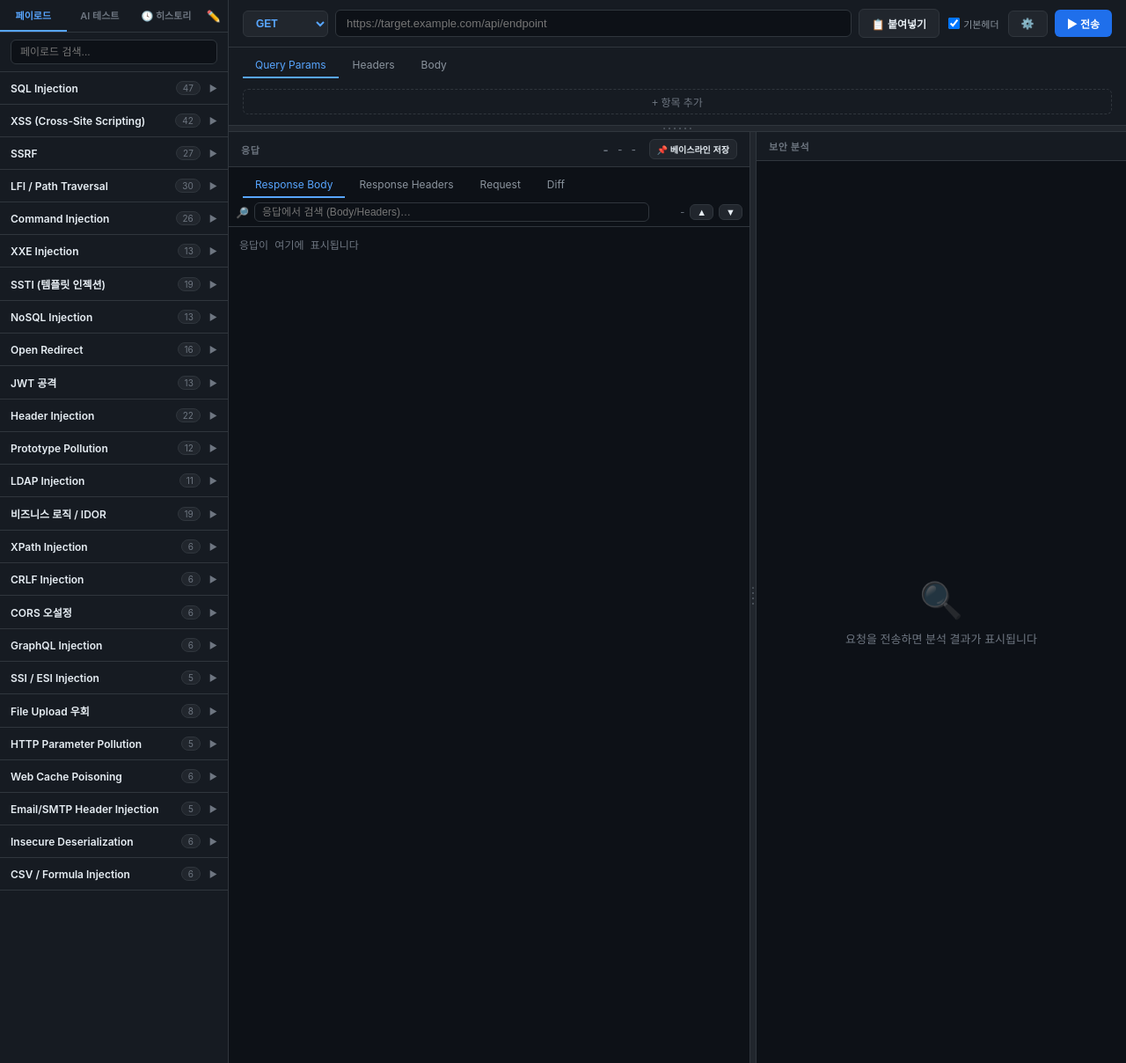
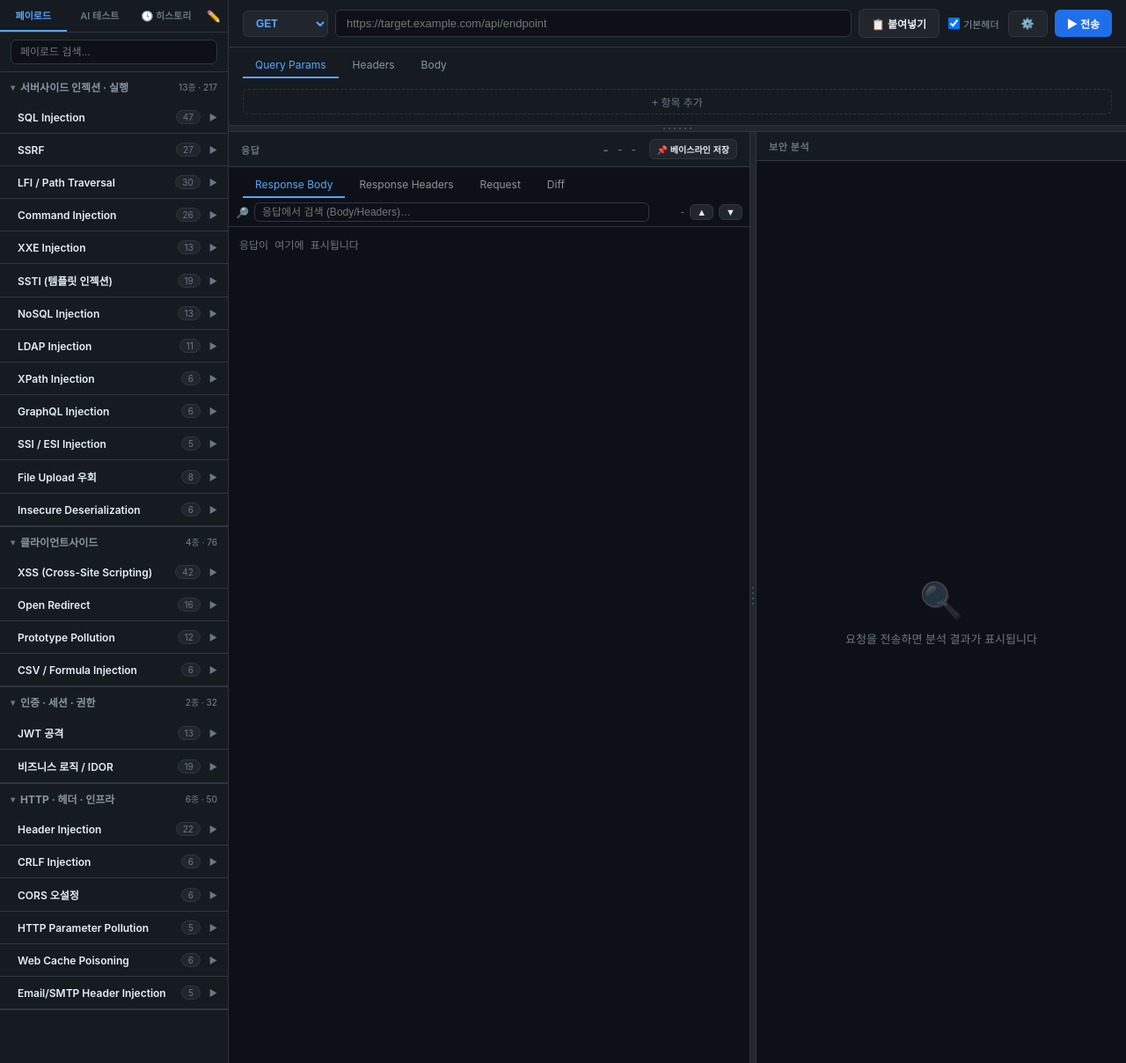
Before and after one commit to leesihyeon1/EventProbe, a FastAPI app: page / in a window 1280 px wide. Shown: the part 48-1256 px from the top of the page at 88% size. Run offline with FastAPI, Linux system fonts and the light colour scheme.

Commit message:
feat(ui): 페이로드 사이드바 4그룹 3단 구조 (그룹→카테고리→payload)
- 카테고리에 group 필드 부여: 서버사이드/클라이언트사이드/인증·권한/HTTP·인프라
- 사이드바를 그룹(펼침) → 카테고리(펼침) → payload 3단으로 렌더, 그룹별 종수·payload수 표시
- 그룹 접기/펼치기(toggleSidebarGroup), 검색 시 빈 그룹 자동 숨김 + 매칭 카테고리 펼침
- 커스텀/AI 변형은 '커스텀 / AI' 그룹으로

Co-Authored-By: Claude Opus 4.8 <noreply@anthropic.com>

```diff
--- a/frontend/static/css/style.css
+++ b/frontend/static/css/style.css
@@ -1752,3 +1752,18 @@ mark.search-hit.current { background: #f0a500; color: #1a1a1a; }
 /* 페이로드 출처 링크 */
 .payload-item .payload-ref { margin-left:auto; font-size:11px; color:var(--text-muted); text-decoration:none; opacity:.6; padding:0 4px; }
 .payload-item .payload-ref:hover { color:var(--accent); opacity:1; }
+
+/* 사이드바 상위 그룹 (그룹 → 카테고리 → payload 3단) */
+.sidebar-group { border-bottom: 1px solid var(--border); }
+.sidebar-group-header {
+  display: flex; align-items: center; gap: 6px; padding: 8px 12px; cursor: pointer;
+  font-size: 12px; font-weight: 700; color: var(--text-secondary);
+  background: var(--bg-secondary); user-select: none; text-transform: none;
+}
+.sidebar-group-header:hover { color: var(--text-primary); }
+.sidebar-group-header .group-chevron { font-size: 10px; transition: transform .15s; color: var(--text-muted); }
+.sidebar-group:not(.open) .group-chevron { transform: rotate(-90deg); }
+.sidebar-group-header .group-name { flex: 1; }
+.sidebar-group-header .group-count { font-size: 10px; font-weight: 500; color: var(--text-muted); }
+.sidebar-group:not(.open) .sidebar-group-body { display: none; }
+.sidebar-group-body .category-header { padding-left: 20px; }
--- a/frontend/static/js/app.js
+++ b/frontend/static/js/app.js
@@ -416,25 +416,27 @@ async function loadSidebar() {
     ...aiCat,
     ...state.payloads.categories,
     ...customState.categories.filter(c => c.payloads.length > 0).map(c => ({
-      ...c, _custom: true
+      ...c, _custom: true, group: 'custom'
     })),
   ];
   // 벌크 모달용 전체 목록 저장
   state.payloads._allCategories = allCategories;
 
-  const container = document.getElementById('sidebarList');
-  container.innerHTML = '';
-
-  allCategories.forEach(cat => {
-    const group = document.createElement('div');
-    group.className = 'category-group';
-    group.dataset.catId = cat.id;
-
+  // 상위 그룹 정의(펼침 순서)
+  const GROUP_DEFS = [
+    { id: 'custom', name: '커스텀 / AI' },
+    { id: 'server', name: '서버사이드 인젝션 · 실행' },
+    { id: 'client', name: '클라이언트사이드' },
+    { id: 'auth',   name: '인증 · 세션 · 권한' },
+    { id: 'http',   name: 'HTTP · 헤더 · 인프라' },
+  ];
+
+  const catHtml = (cat) => {
     const customBadge = cat._custom
       ? `<span style="font-size:9px;color:var(--accent);background:rgba(88,166,255,.12);border:1px solid rgba(88,166,255,.3);border-radius:4px;padding:1px 5px;margin-right:2px">커스텀</span>`
       : '';
-
-    group.innerHTML = `
+    return `
+      <div class="category-group" data-cat-id="${escapeHtml(cat.id)}">
         <div class="category-header" onclick="toggleCategory(this)">
           <span style="font-size:12px;font-weight:600;color:var(--text-primary)">${escapeHtml(cat.name)}</span>
           ${customBadge}
@@ -448,9 +450,33 @@ async function loadSidebar() {
               <span class="payload-name" title="${escapeHtml(p.payload)}">${escapeHtml(p.name)}</span>
               ${p.reference ? `<a class="payload-ref" href="${escapeHtml(p.reference)}" target="_blank" rel="noopener" onclick="event.stopPropagation()" title="출처: ${escapeHtml(p.reference)}">↗</a>` : ''}
             </div>`).join('')}
+        </div>
       </div>`;
-    container.appendChild(group);
+  };
+
+  const container = document.getElementById('sidebarList');
+  container.innerHTML = '';
+
+  GROUP_DEFS.forEach(g => {
+    const cats = allCategories.filter(c => (c.group || 'server') === g.id);
+    if (!cats.length) return;
+    const plCount = cats.reduce((n, c) => n + c.payloads.length, 0);
+    const section = document.createElement('div');
+    section.className = 'sidebar-group open';
+    section.dataset.group = g.id;
+    section.innerHTML = `
+      <div class="sidebar-group-header" onclick="toggleSidebarGroup(this)">
+        <span class="group-chevron">▾</span>
+        <span class="group-name">${escapeHtml(g.name)}</span>
+        <span class="group-count">${cats.length}종 · ${plCount}</span>
+      </div>
+      <div class="sidebar-group-body">${cats.map(catHtml).join('')}</div>`;
+    container.appendChild(section);
   });
+}
+
+function toggleSidebarGroup(header) {
+  header.parentElement.classList.toggle('open');
 }
 
 function toggleCategory(header) {
@@ -469,6 +495,12 @@ function filterSidebar(query) {
       if (show) hasVisible = true;
     });
     group.style.display = (!q || hasVisible) ? '' : 'none';
+    group.classList.toggle('open', !!q && hasVisible);   // 검색 중이면 해당 카테고리 펼침
+  });
+  // 상위 그룹: 보이는 카테고리가 없으면 그룹째 숨김
+  document.querySelectorAll('.sidebar-group').forEach(sec => {
+    const anyCat = [...sec.querySelectorAll('.category-group')].some(cg => cg.style.display !== 'none');
+    sec.style.display = anyCat ? '' : 'none';
   });
 }
 
```
Also changed, not shown: backend/data/payloads.json. Lines whose indentation alone changed are shown as unchanged.
